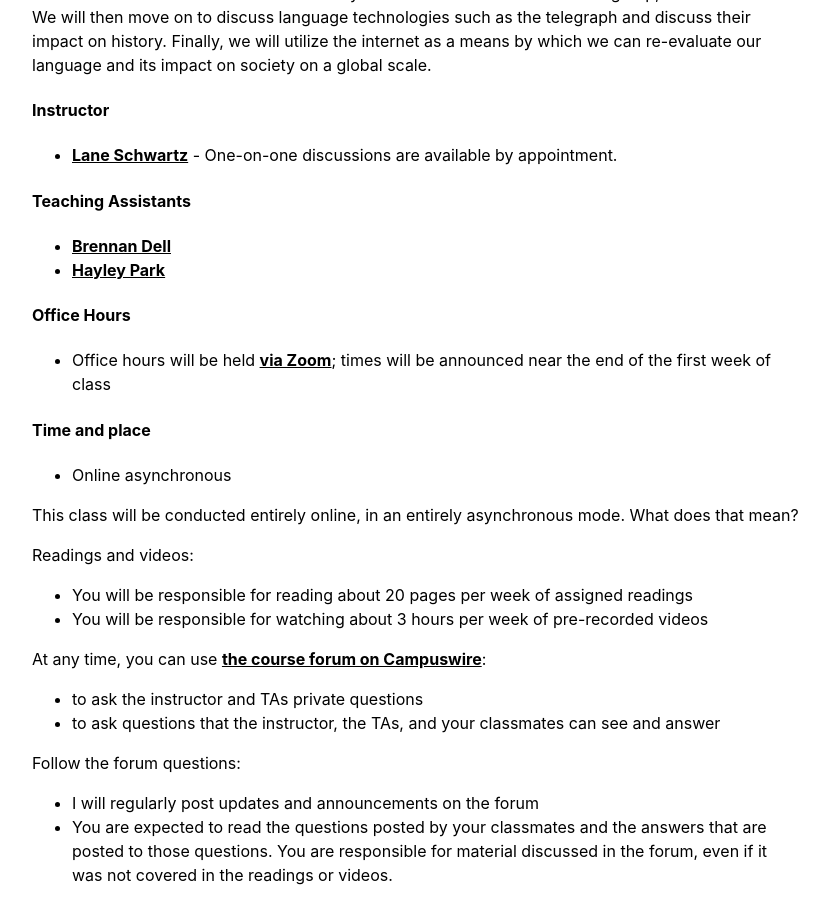
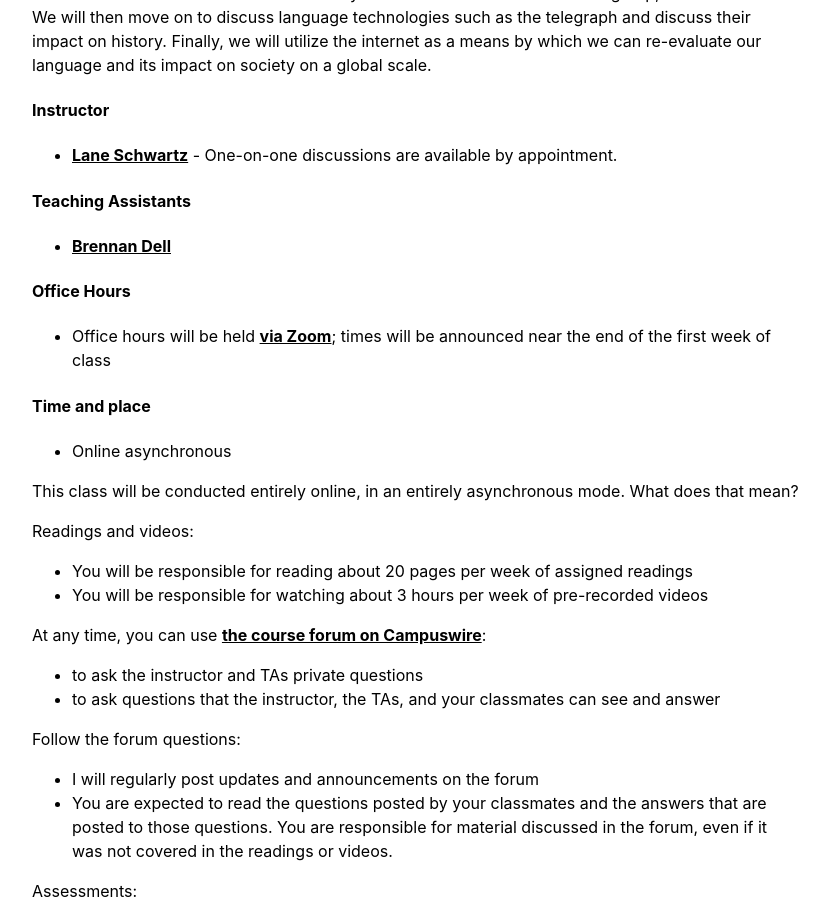
Before and after one commit to 2021-Spring-UIUC-LING270/2021-Spring-UIUC-LING270.github.io, a Jekyll site: the page built from index.md, in a window 1280 px wide and 900 px high, scrolled down 320 px. Shown: the whole window, without its empty margins (224-1053 px from the left). Built offline with Jekyll 4.4.1, drawn with Linux system fonts in a browser that asks for light colours; our own code applies the rules of GitHub Pages for plain Markdown files.

Commit message:
Update TAs

```diff
--- a/index.md
+++ b/index.md
@@ -12,7 +12,6 @@ This course deals with the interrelated nature of language, technology, and soci
 
 #### Teaching Assistants
 * [Brennan Dell](https://linguistics.illinois.edu/directory/profile/dell3)
-* [Hayley Park](https://linguistics.illinois.edu/directory/profile/hpark129)
 
 #### Office Hours
 * Office hours will be held [via Zoom](https://illinois.zoom.us); times will be announced near the end of the first week of class
```
